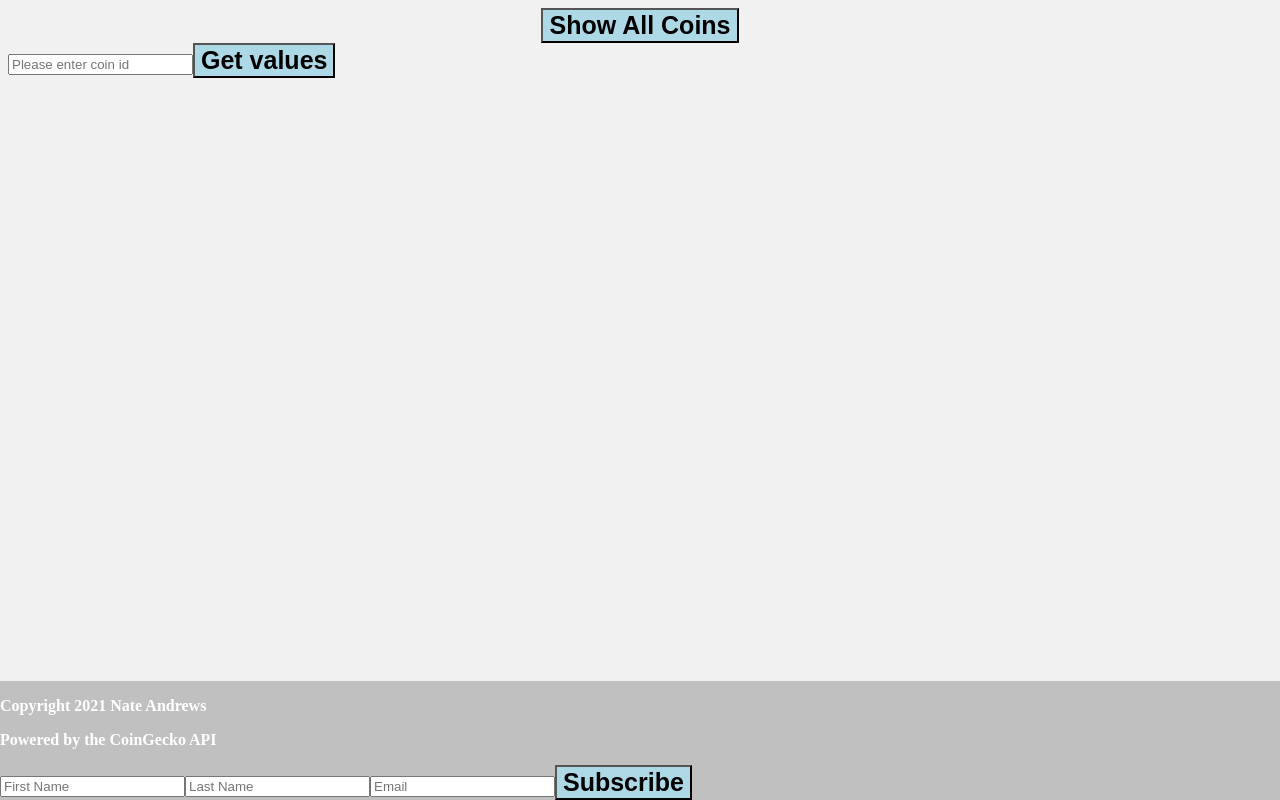
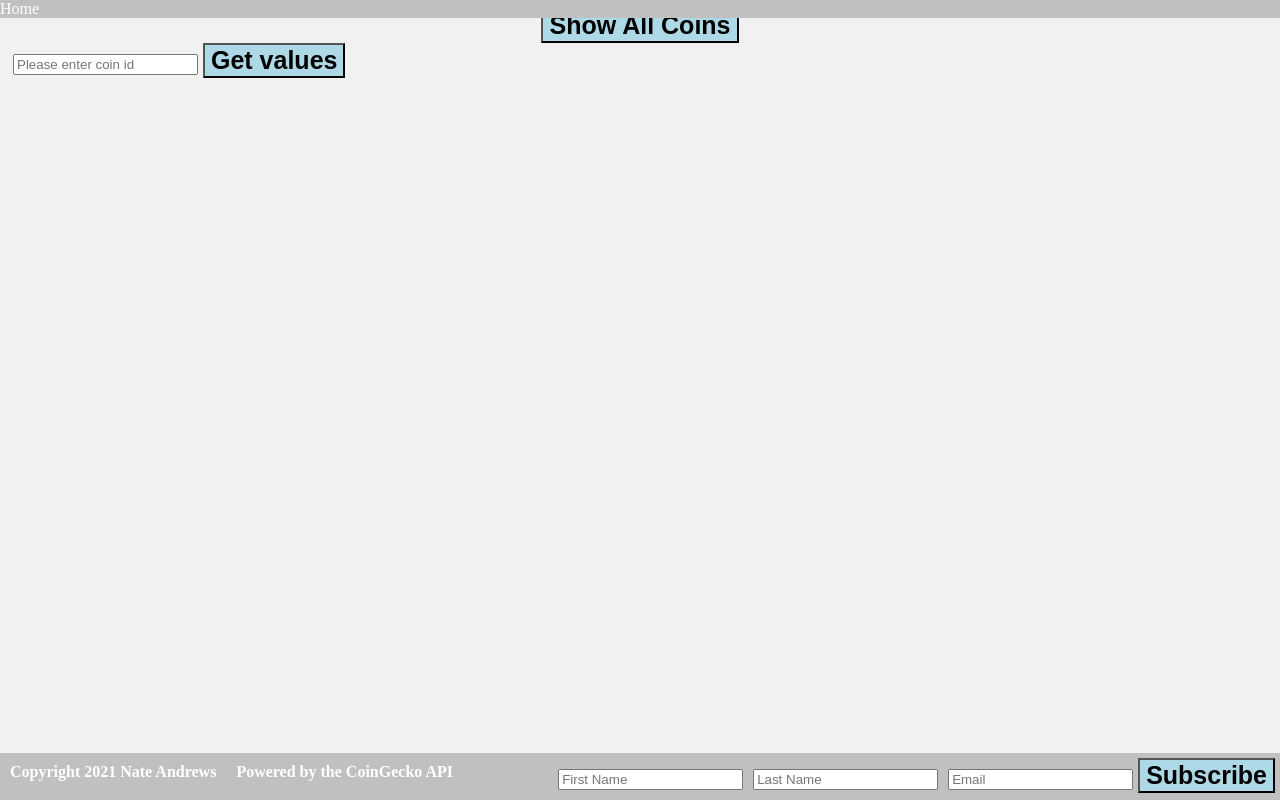
Before and after one commit to natea123/coinDashboard, a Vue app: page / in a window 1280 px wide. Built offline with nearby package versions, Linux system fonts and the light colour scheme; the HTML template or start-up script is replaced by a standard one.

Commit message:
updated CSS

```diff
--- a/src/App.vue
+++ b/src/App.vue
@@ -1,8 +1,14 @@
 <template>
   <div class="root">
 
+    <header>
+
+      Home
+
+    </header>
+
       <div id="showall">
-        <button v-on:click.prevent="displayCoins"> Show All Coins </button>
+        <button v-on:click.prevent="displayCoins" id="showall"> Show All Coins </button>
       </div>
       <form>
         <input v-model="coin" placeholder="Please enter coin id">
@@ -32,12 +38,13 @@
       <p id="copyright" @mouseover="expandInfo()">Copyright 2021 Nate Andrews</p>
       <p id="copyright" v-show="links">
         <a href="https://www.linkedin.com/in/nandrews94/">LinkedIn</a>
-        <a href="https://github.com/natea123">GitHub</a>
+        <a href="https://github.com/natea123" id="github">GitHub</a>
       </p>
       <p id="api" @mouseover="expandInfo()">Powered by the CoinGecko API</p>
       <p id="api" v-show="links">
         <a href="https://www.coingecko.com/en/api">API ref</a>
       </p>
+
       <form id="sub">
         <input v-model="fname" placeholder="First Name">
         <input v-model="lname" placeholder="Last Name">
@@ -115,7 +122,7 @@ export default {
     background:white;
     width: 70%;
     margin: 0 auto 4px auto;
-    padding: 10px;
+    padding: 20px;
     box-shadow: 1px 1px 0 lightgrey;
   }
   div#showall {
@@ -123,7 +130,7 @@ export default {
   }
 /* c. Must have 2+ different class selectors. DONE */
   span.left {
-    font-weight: bold;
+    float: left;
   }
   span.right {
     float:right;
@@ -141,7 +148,7 @@ export default {
     background-color: silver;
     color: white;
   }
-  header {
+  div header {
     position: fixed;
     left: 0;
     top: 0;
@@ -151,6 +158,8 @@ export default {
   }
   footer p {
     font-weight: bold;
+    float: left;
+    margin: 10px;
   }
   div button {
     font-weight: bold;
@@ -160,10 +169,21 @@ export default {
     margin: auto;
   }
 
+  form input {
+    margin: 5px;
+  }
+
+  footer form {
+    float: right;
+    padding: 5px;
+  }
+
+  p a {
+    margin: 5px;
+  }
+
+
 /* b. Must use at least 10 unique adjacent selectors. */
-  footer + p {
-    text-align: left;
-  }
 
   div + button {
     display: flex;
@@ -179,8 +199,30 @@ export default {
 
 
   /* Must have 5 or more pseudo element selector */
-  /* Must have 5 or more pseudo class selector */
+
+  /* Must have 5 or more pseudo class selector DONE */
   button:hover {
     opacity: 50%;
   }
+
+  /* unvisited link */
+  a:link {
+    color: palegreen;
+  }
+
+  /* visited link */
+  a:visited {
+    color: purple;
+  }
+
+  /* mouse over link */
+  a:hover {
+    color: darkorange;
+    font-size: 120%;
+  }
+
+  /* selected link */
+  a:active {
+    color: #0000FF;
+  }
 </style>
```
